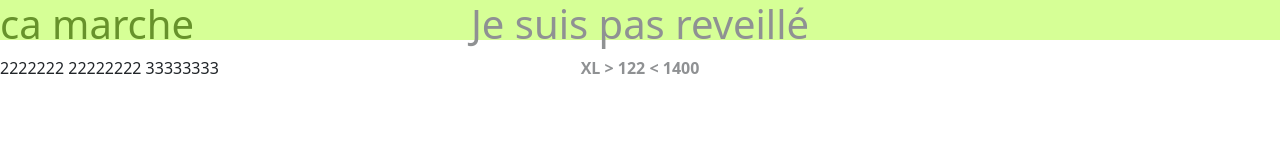
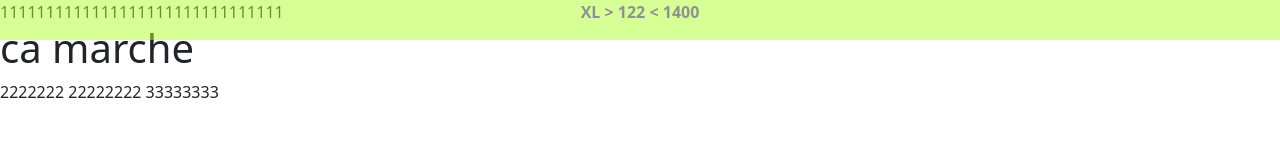
Before and after one commit to manumanmanman/coursgit2021, a website: page index.html in a window 1280 px wide. Drawn offline with Linux system fonts and the light colour scheme.

Commit message:
pitié marche

```diff
--- a/index.html
+++ b/index.html
@@ -10,10 +10,10 @@
 </head>
 <body>
 
+    1111111111111111111111111111111
+   <div id="resolution"></div>
 
-   <div id="resolution">
-       <h1>Je suis pas reveillé</h1>
-   </div>
+
 
 <h1>ca marche</h1>
 
```
